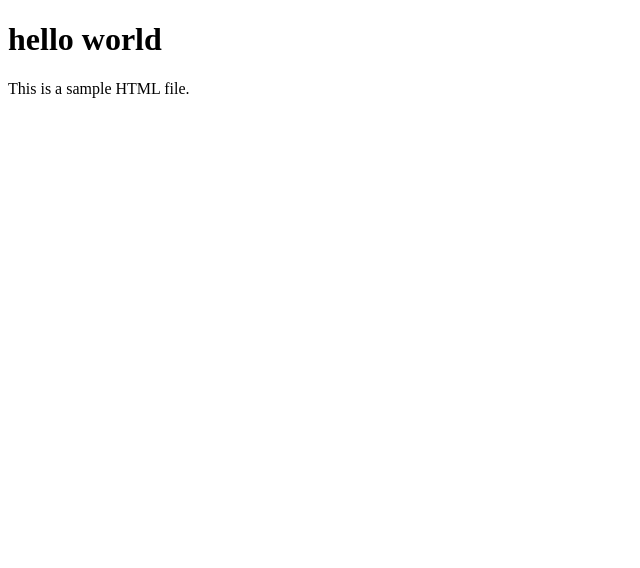
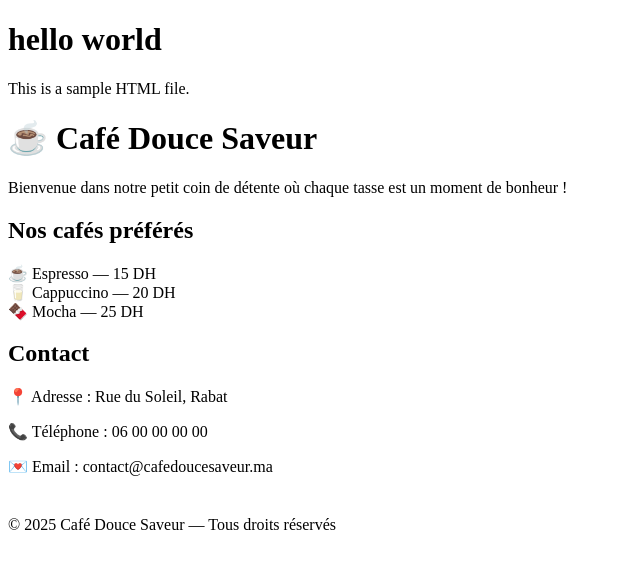
Before and after one commit to nouhadlasri07-cyber/first-project-git, a plain HTML site: page index.html in a window 1280 px wide. Shown: the whole page, without its empty margins (0-640 px from the left). Drawn offline with Linux system fonts and the light colour scheme.

Commit message:
add contact to file html

```diff
--- a/index.html
+++ b/index.html
@@ -8,5 +8,24 @@
 <body>
     <h1>hello world</h1>
     <p>This is a sample HTML file.</p>
+    <h1>☕ Café Douce Saveur</h1>
+  <p>Bienvenue dans notre petit coin de détente où chaque tasse est un moment de bonheur !</p>
+
+  <h2>Nos cafés préférés</h2>
+  <ul style="list-style-type: none; padding: 0;">
+    <li>☕ Espresso — 15 DH</li>
+    <li>🥛 Cappuccino — 20 DH</li>
+    <li>🍫 Mocha — 25 DH</li>
+  </ul>
+
+  <h2>Contact</h2>
+  <p>📍 Adresse : Rue du Soleil, Rabat</p>
+  <p>📞 Téléphone : 06 00 00 00 00</p>
+  <p>💌 Email : contact@cafedoucesaveur.ma</p>
+
+  <footer style="margin-top: 40px;">
+    <p>© 2025 Café Douce Saveur — Tous droits réservés</p>
+  </footer>
+
 </body>
 </html>
```
